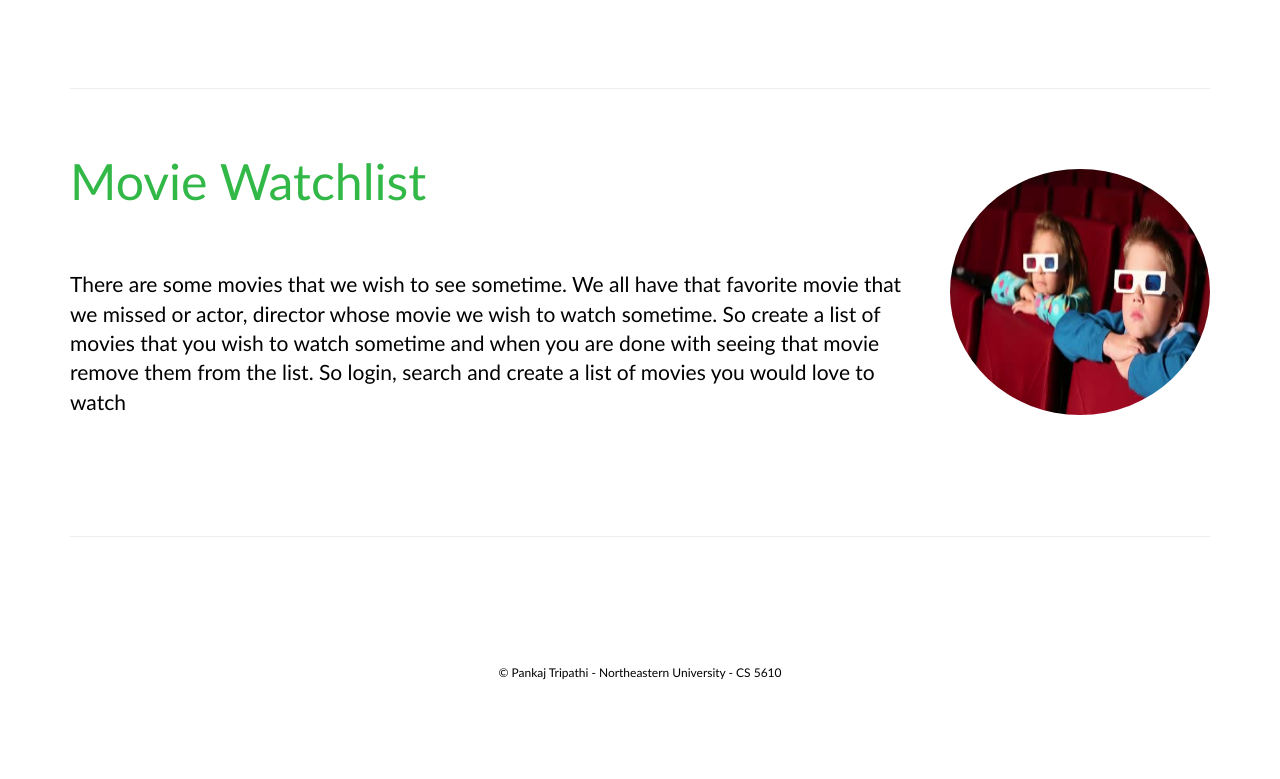
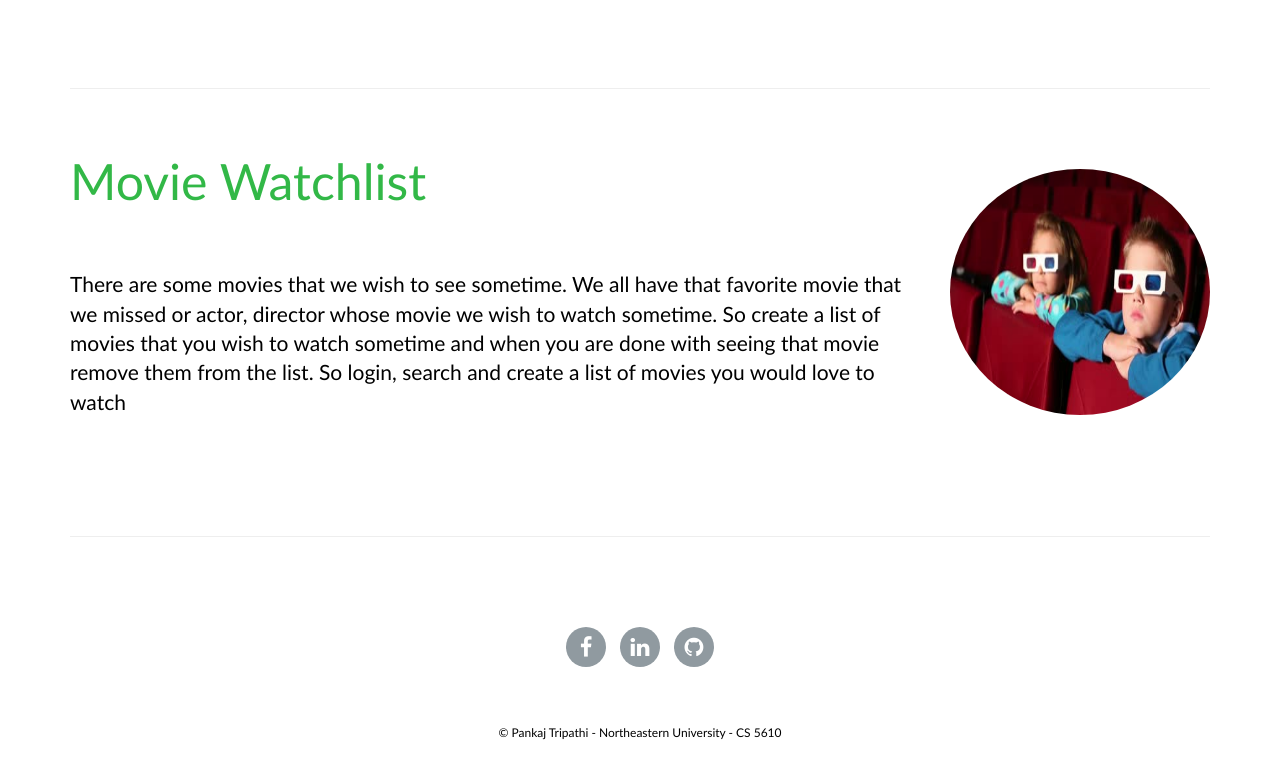
Before and after one commit to pankajtripathi/CS5610-project-movietime, a website: page public/index.html in a window 1280 px wide. Shown: the part 1638-2417 px from the top of the page. Before the commit the page ends 2357 px from the top, so only its background shows below. Drawn offline with Linux system fonts and the light colour scheme.

Commit message:
final upload

```diff
--- /dev/null
+++ b/public/css/style.css
@@ -0,0 +1,62 @@
+#social{
+	width: 200px;
+	text-align: center !important;
+	margin-left:auto;
+	margin-right: auto;
+}
+
+#social ul{
+    margin: 0;
+    padding: 5px;
+    width:200px;
+    text-align: center;
+}
+
+#social ul li {
+    margin: 5px;
+    list-style: none outside none;
+    display: inline-block;
+    text-align: center;
+}
+
+#social i {
+    width: 40px;
+    height: 40px;
+    color: #FFF;
+    background-color: #909AA0;
+    font-size: 22px;
+    text-align:center;
+    padding-top: 12px;
+    border-radius: 50%;
+    -moz-border-radius: 50%;
+    -webkit-border-radius: 50%;
+    -o-border-radius: 50%;
+    transition: all ease 0.3s;
+    -moz-transition: all ease 0.3s;
+    -webkit-transition: all ease 0.3s;
+    -o-transition: all ease 0.3s;
+    -ms-transition: all ease 0.3s;
+    text-align: center;
+}
+
+#social i:hover {
+    color: #FFF;
+    text-decoration: none;
+    transition: all ease 0.3s;
+    -moz-transition: all ease 0.3s;
+    -webkit-transition: all ease 0.3s;
+    -o-transition: all ease 0.3s;
+    -ms-transition: all ease 0.3s;
+}
+
+#social .fa-facebook:hover {
+    background: #4060A5;
+}
+
+#social .fa-linkedin:hover {
+    background: #0094BC;
+}
+
+#social .fa-github:hover {
+    background: #343434;
+}
--- a/public/index.html
+++ b/public/index.html
@@ -12,9 +12,9 @@
 <script src="js/review.js"></script>
 <script src="js/modernizr.js"></script>
 <link href="/css/home.css" rel="stylesheet" />
+<link rel="stylesheet" href="/css/style.css">
 <link href="/css/contact.css" rel="stylesheet" />
-<!--
-<script src="views/login/login.js"></script> -->
+<link href="//maxcdn.bootstrapcdn.com/font-awesome/4.2.0/css/font-awesome.min.css" rel="stylesheet">
 </head>
 <body ng-app="MyApp" ng-controller="IndexCtrl">
 
@@ -250,7 +250,15 @@
 		<!-- Footer -->
    <div class="container">
 	<footer>
-				<p class="right">&copy; Pankaj Tripathi - Northeastern
+	     <div id="social">
+	        <ul>
+			<li><a href="https://www.facebook.com/pankajtripathi.k" target="_blank"><i class="fa fa-lg fa-facebook"></i></a></li>
+			<li><a href="https://www.linkedin.com/pub/pankaj-tripathi/96/897/122/" target="_blank"><i class="fa fa-lg fa-linkedin"></i></a></li>
+			<li><a href="https://github.com/pankajtripathi/CS5610-project-movietime" target="_blank"><i class="fa fa-lg fa-github"></i></a></li>
+			</ul>
+	     </div>
+
+			<p class="right">&copy; Pankaj Tripathi - Northeastern
 					University - CS 5610</p>
 	</footer>
    </div>
```
